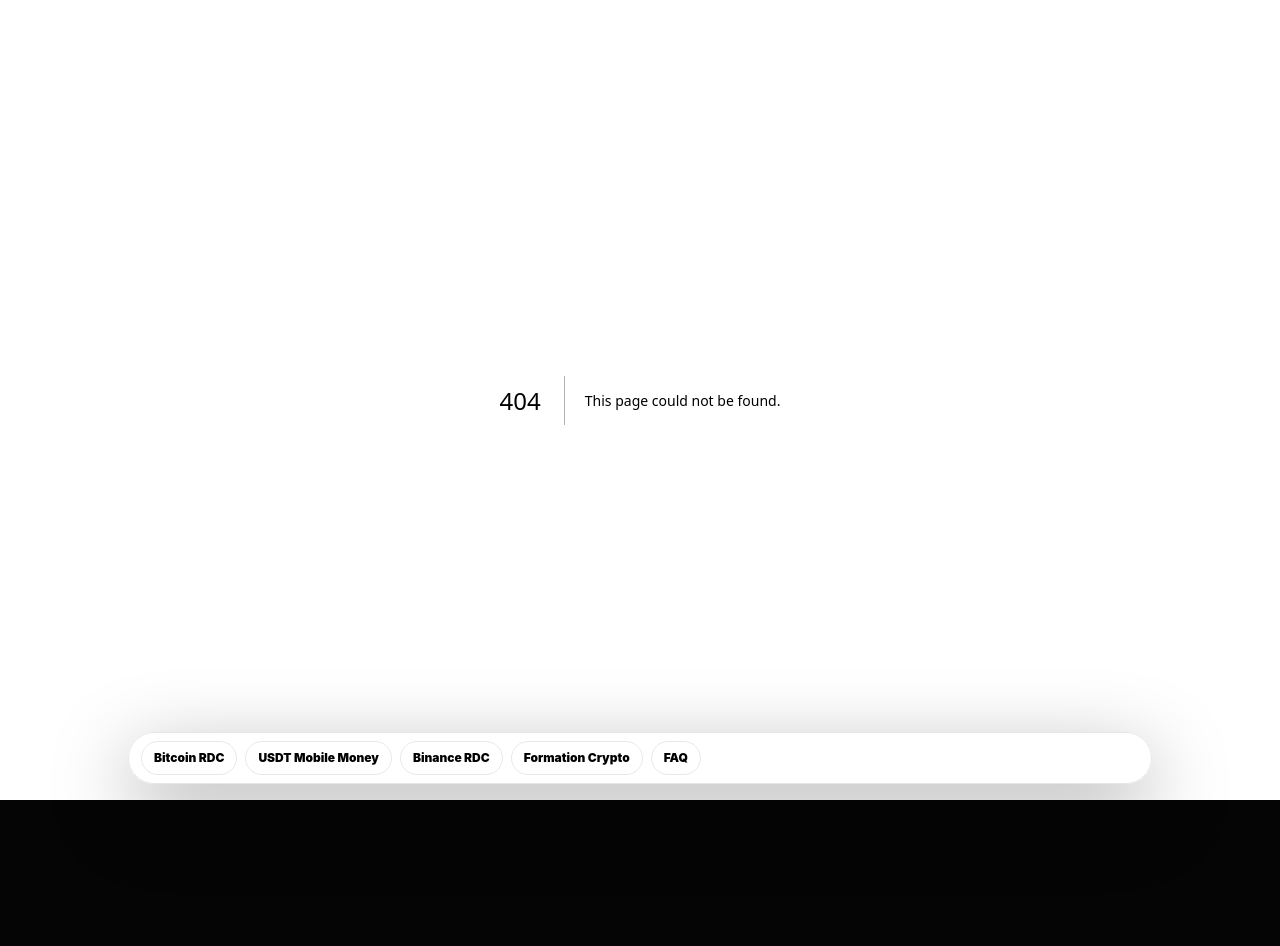
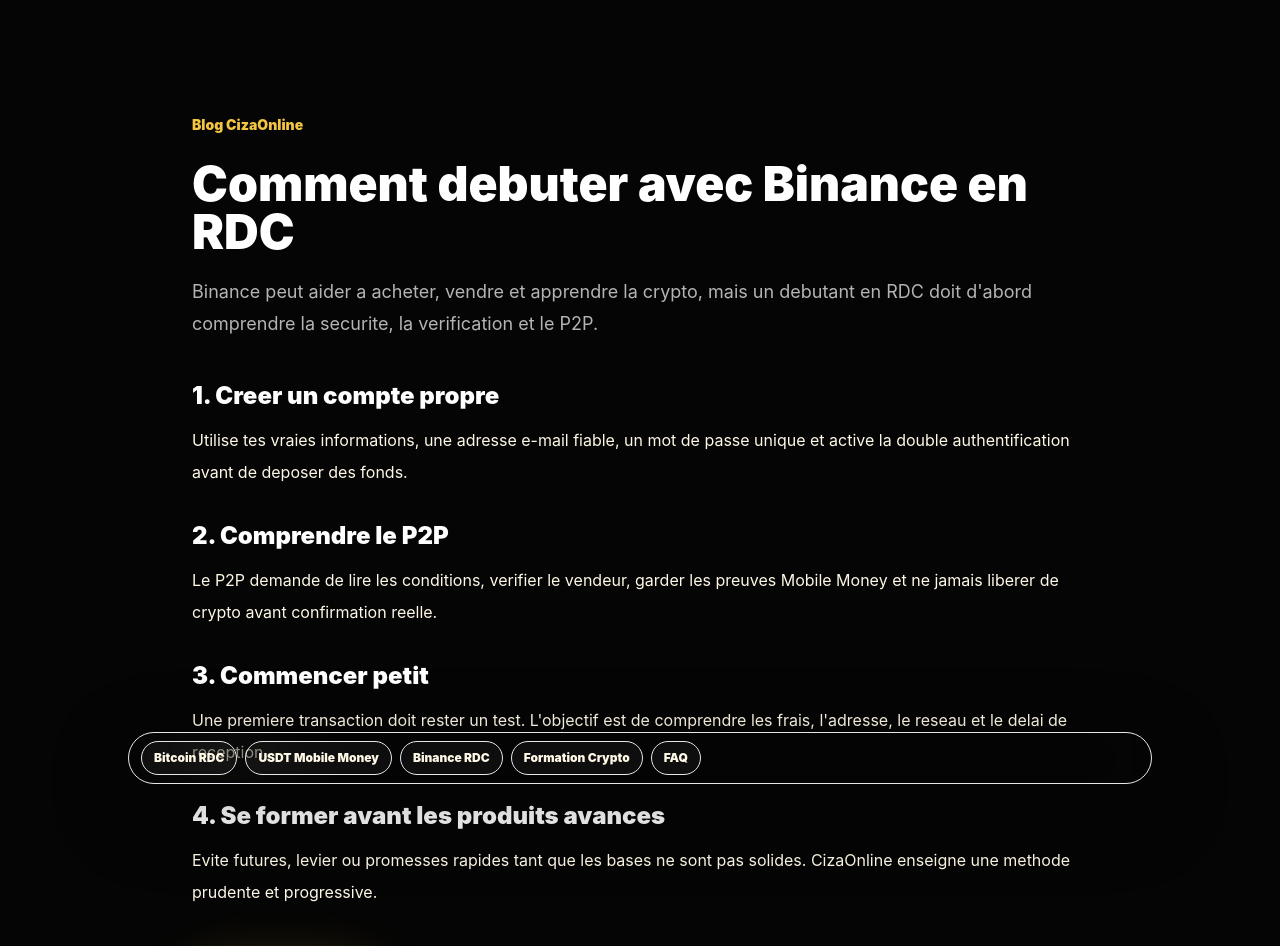
Before and after one commit to urbainciza0-web/cizaonline-premium-site, a Next.js app: page /blog/debuter-binance-rdc in a window 1280 px wide. Before the commit this address had no page. Shown: the top 946 px of the page. Before the commit the page ends 800 px from the top, so only its background shows below. Built offline with nearby package versions, Linux system fonts and the light colour scheme.

Commit message:
Add Binance RDC beginner blog article

```diff
--- /dev/null
+++ b/app/blog/debuter-binance-rdc/page.jsx
@@ -0,0 +1,26 @@
+import Link from "next/link";
+
+export const metadata = {
+  title: "Comment debuter avec Binance en RDC | CizaOnline",
+  description: "Guide debutant pour utiliser Binance en RDC: compte, securite, verification, P2P, USDT, Mobile Money et bonnes pratiques a Kinshasa, Goma et Lubumbashi.",
+  alternates: { canonical: "/blog/debuter-binance-rdc" }
+};
+
+export default function DebuterBinanceRdcArticle() {
+  return (
+    <main className="min-h-screen bg-ciza-black px-4 pb-20 pt-28 text-ciza-ivory sm:px-6 lg:px-8">
+      <article className="mx-auto max-w-4xl">
+        <Link href="/blog" className="text-sm font-black text-ciza-gold">Blog CizaOnline</Link>
+        <h1 className="mt-6 font-display text-4xl font-black leading-tight text-white sm:text-5xl">Comment debuter avec Binance en RDC</h1>
+        <p className="mt-5 text-lg leading-8 text-white/70">Binance peut aider a acheter, vendre et apprendre la crypto, mais un debutant en RDC doit d'abord comprendre la securite, la verification et le P2P.</p>
+        <div className="mt-10 space-y-8 leading-8 text-white/68">
+          <section><h2 className="font-display text-2xl font-black text-white">1. Creer un compte propre</h2><p className="mt-3">Utilise tes vraies informations, une adresse e-mail fiable, un mot de passe unique et active la double authentification avant de deposer des fonds.</p></section>
+          <section><h2 className="font-display text-2xl font-black text-white">2. Comprendre le P2P</h2><p className="mt-3">Le P2P demande de lire les conditions, verifier le vendeur, garder les preuves Mobile Money et ne jamais liberer de crypto avant confirmation reelle.</p></section>
+          <section><h2 className="font-display text-2xl font-black text-white">3. Commencer petit</h2><p className="mt-3">Une premiere transaction doit rester un test. L'objectif est de comprendre les frais, l'adresse, le reseau et le delai de reception.</p></section>
+          <section><h2 className="font-display text-2xl font-black text-white">4. Se former avant les produits avances</h2><p className="mt-3">Evite futures, levier ou promesses rapides tant que les bases ne sont pas solides. CizaOnline enseigne une methode prudente et progressive.</p></section>
+        </div>
+        <div className="mt-10 flex flex-col gap-3 sm:flex-row"><Link href="/guide-binance-rdc" className="premium-button rounded-full px-6 py-3 text-center text-sm font-black text-black">Guide Binance RDC</Link><a href="https://wa.me/243834783307?text=Bonjour%20CizaOnline%2C%20je%20veux%20debuter%20avec%20Binance%20en%20RDC." className="rounded-full border border-ciza-gold/25 px-6 py-3 text-center text-sm font-bold text-white">WhatsApp</a></div>
+      </article>
+    </main>
+  );
+}
```
